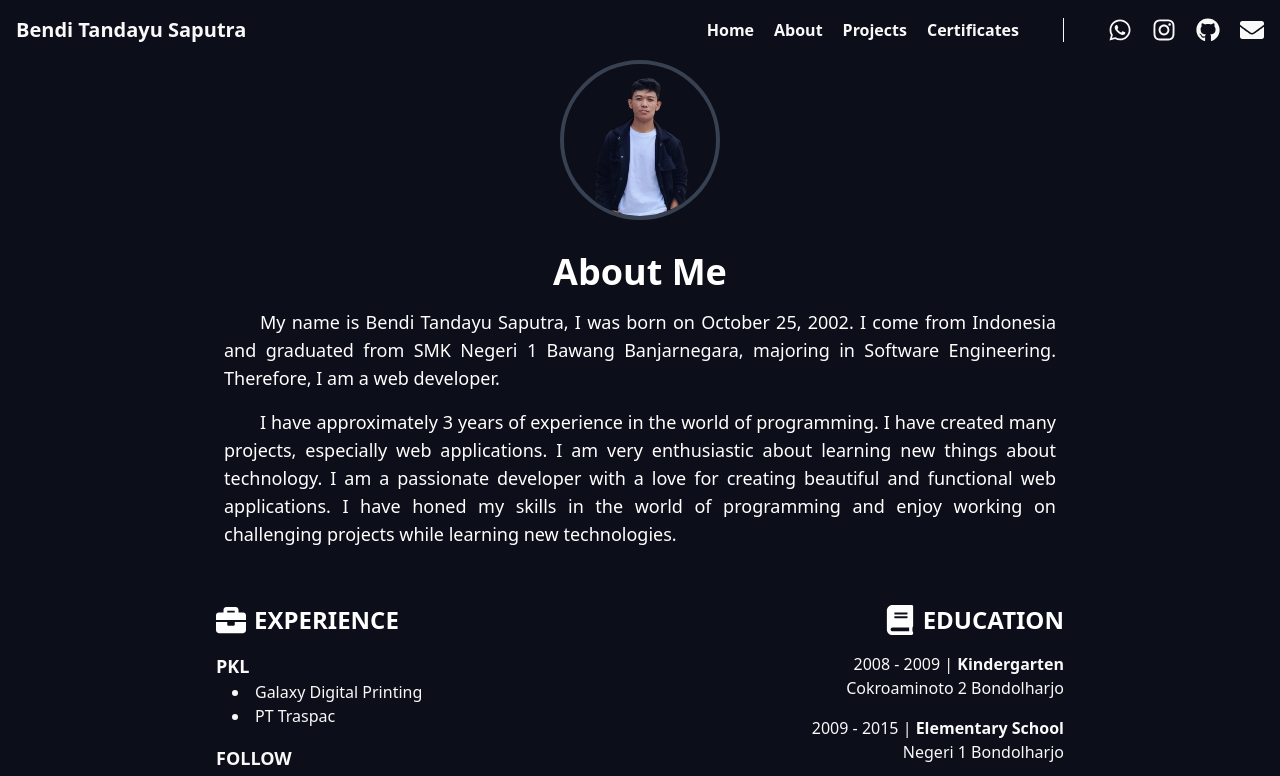
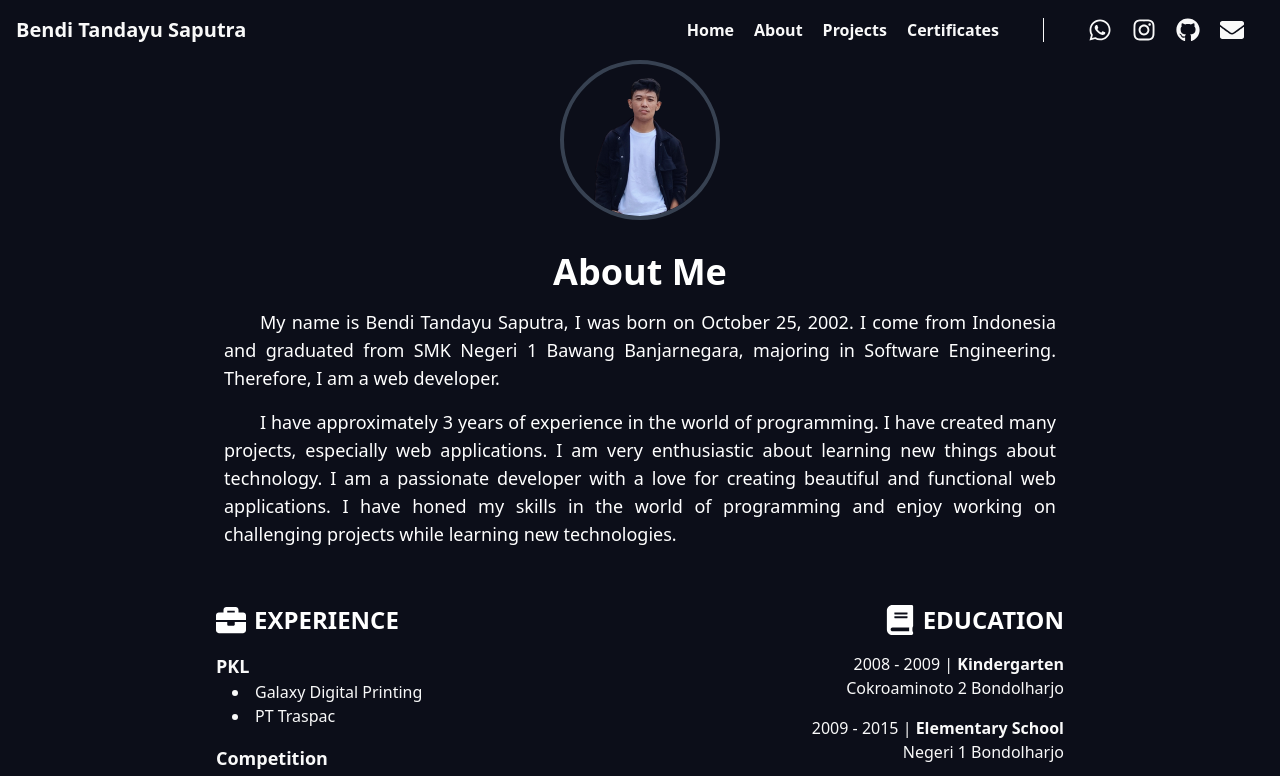
Before and after one commit to benditandayusaputra/portfolio, a React (Vite) app: page /about in a window 1280 px wide. Shown: the top 776 px of the page. Built offline with nearby package versions, Linux system fonts and the light colour scheme.

Commit message:
:sparkles: adjusting

```diff
--- /dev/null
+++ b/src/components/Elements/SwitchTheme.jsx
@@ -0,0 +1,5 @@
+const SwitchTheme = () => {
+  return <div></div>;
+};
+
+export default SwitchTheme;
--- a/src/components/Fragments/Hero.jsx
+++ b/src/components/Fragments/Hero.jsx
@@ -1,5 +1,6 @@
 import React from "react";
 import Button from "../Elements/Button.jsx";
+import { Link } from "react-router-dom";
 
 const Hero = () => {
   return (
@@ -30,7 +31,9 @@ const Hero = () => {
           <br className="hidden md:block" /> to learning <b>new technologies</b>
           .
         </p>
-        <Button outline>VIEW MY PROJECTS</Button>
+        <Link to="/projects">
+          <Button outline>VIEW MY PROJECTS</Button>
+        </Link>
       </div>
     </div>
   );
--- a/src/components/Fragments/Navbar.jsx
+++ b/src/components/Fragments/Navbar.jsx
@@ -3,6 +3,7 @@ import { FaInstagram, FaWhatsapp, FaGithub, FaEnvelope } from "react-icons/fa";
 import Logo from "../Elements/Logo.jsx";
 import Anchor from "../Elements/Anchor.jsx";
 import { Link } from "react-router-dom";
+import SwitchTheme from "../Elements/SwitchTheme.jsx";
 
 const Navbar = () => {
   const [isOpen, setIsOpen] = useState(false);
@@ -85,6 +86,9 @@ const Navbar = () => {
             <div className="h-6 border-l border-light"></div>
           </div>
           <div className="flex space-x-5 ml-4">{renderSosmeds()}</div>
+          <div>
+            <SwitchTheme />
+          </div>
         </div>
         <div className="md:hidden flex items-center">
           <button onClick={toggleMenu}>
--- a/src/pages/About.jsx
+++ b/src/pages/About.jsx
@@ -61,7 +61,7 @@ export default function About() {
                 </ul>
               </div>
               <div className="mb-4">
-                <h3 className="font-bold text-lg">FOLLOW</h3>
+                <h3 className="font-bold text-lg">Competition</h3>
                 <ul className="list-disc list-inside ml-4">
                   <li>LKS Web Technology (Kabupaten & Provinsi)</li>
                   <li>
```
